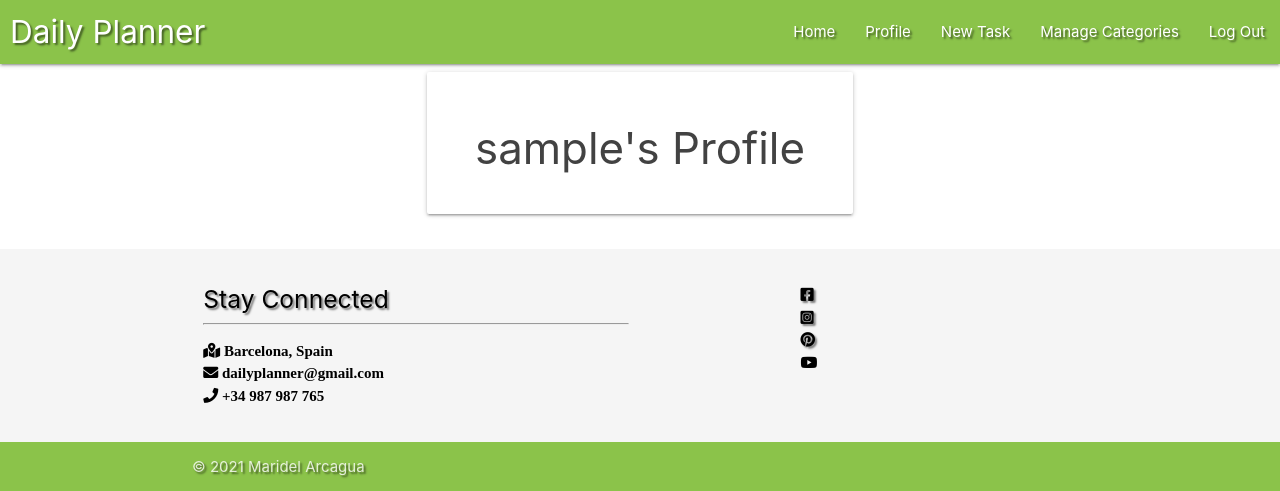
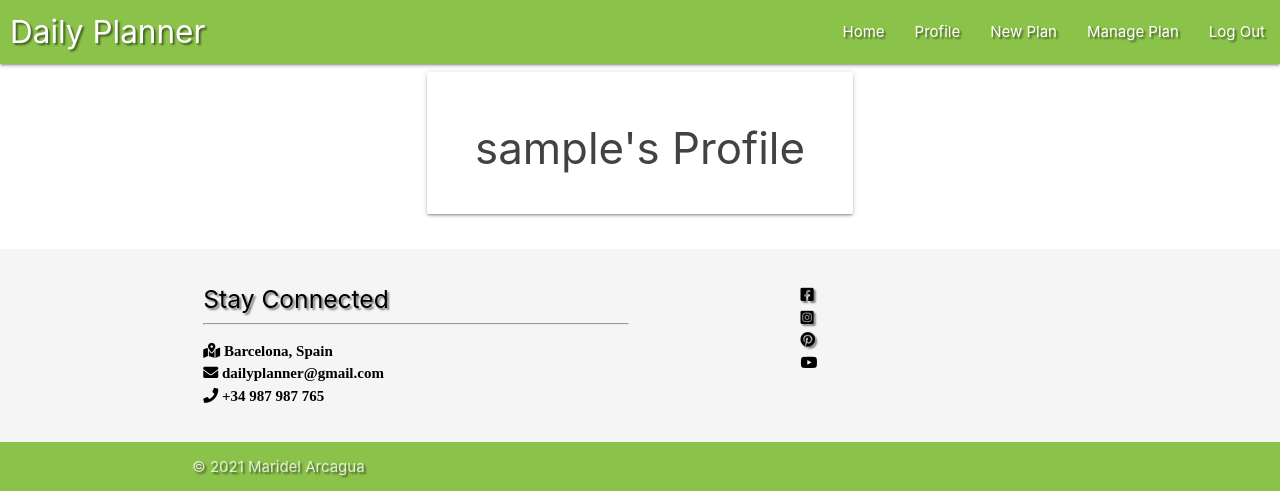
Before and after one commit to mari-code-l/dailyplanner, a Flask app: a page that uses templates/base.html in a window 1280 px wide. Shown: the top 491 px of the page. Run offline with Flask 2, Linux system fonts and the light colour scheme; the visitor is signed in with stand-in values (Sample User, id 1); a database or web service that is not in the repository returns one stand-in record (values such as "Sample title"); some libraries are stand-ins or nearby versions.

Commit message:
Edited text

```diff
--- a/templates/base.html
+++ b/templates/base.html
@@ -24,8 +24,8 @@
             {% if session.user %}
 			    <li><a href="{{ url_for(
                     'profile', username=session['user']) }}">Profile</a></li>
-			    <li><a href="#">New Task</a></li>
-			    <li><a href="#">Manage Categories</a></li>
+			    <li><a href="#">New Plan</a></li>
+			    <li><a href="#">Manage Plan</a></li>
                 <li><a href="{{ url_for('logout') }}">Log Out</a></li>
             {% else %}
 			    <li><a href="{{ url_for('login') }}">Log In</a></li>
@@ -40,8 +40,8 @@
 		<li><a href="{{ url_for('get_tasks') }}">Home</a></li>
             {% if session.user %}
                 <li><a href="{{ url_for('profile', username=session['user']) }}">Profile</a></li>
-                <li><a href="#">New Task</a></li>
-                <li><a href="#">Manage Categories</a></li>
+                <li><a href="#">Add Plan</a></li>
+                <li><a href="#">Manage Plan</a></li>
                 <li><a href="{{ url_for('logout') }}">Log Out</a></li>
             {% else %}
                 <li><a href="{{ url_for('login') }}">Log In</a></li>
```
